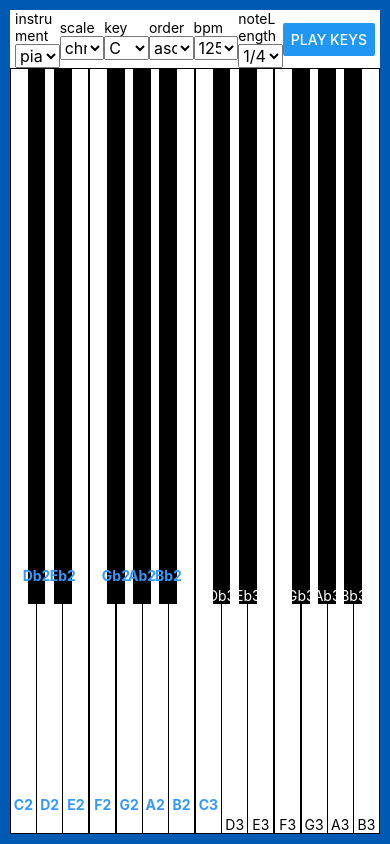
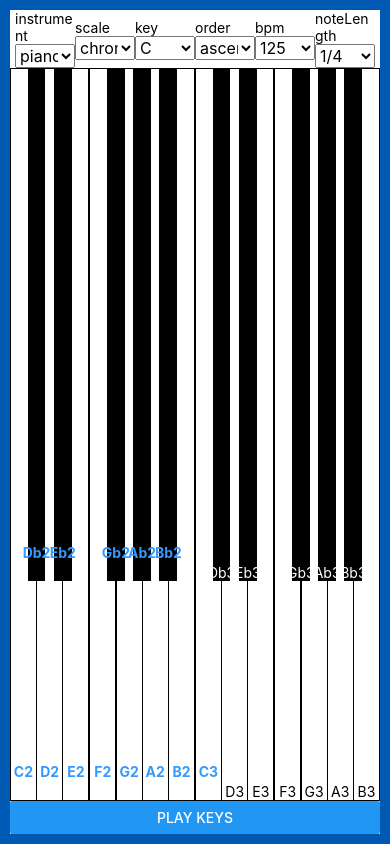
Before and after one commit to dcmorales/digital-keyboard-mobile, a React Native app: screen / in a window 390 px wide. Built offline with nearby package versions, Linux system fonts and the light colour scheme.

Commit message:
Added footer to create more room in the header

```diff
--- a/App.js
+++ b/App.js
@@ -3,6 +3,7 @@ import { StyleSheet, View } from 'react-native';
 
 import Header from './src/components/Header/Header';
 import Keyboard from './src/components/Keyboard/Keyboard';
+import Footer from './src/components/Footer/Footer';
 import SelectionStore from './src/context/SelectionContext';
 
 export default function App() {
@@ -11,6 +12,7 @@ export default function App() {
       <View style={styles.container}>
         <Header />
         <Keyboard />
+        <Footer />
       </View>
     </SelectionStore>
   );
--- /dev/null
+++ b/src/components/Footer/Footer.js
@@ -0,0 +1,12 @@
+import React from 'react';
+import { View } from 'react-native';
+
+import PlayButton from './PlayButton';
+
+export default function Footer() {
+  return (
+    <View>
+      <PlayButton />
+    </View>
+  );
+}
--- a/src/components/Header/Header.js
+++ b/src/components/Header/Header.js
@@ -5,7 +5,6 @@ import { Context } from '../../context/SelectionContext';
 import { selectionOptions } from '../../values/selectionOptions';
 
 import Selections from './Selections';
-import PlayButton from './PlayButton';
 
 export default function Header() {
   const { instrument, scale, key, order, bpm, noteLength } = useContext(
@@ -43,8 +42,6 @@ export default function Header() {
         start="4"
         max="32"
       />
-
-      <PlayButton />
     </View>
   );
 }
```
Also changed, not shown: src/components/Footer/PlayButton.js (renamed from src/components/Header/PlayButton.js).
